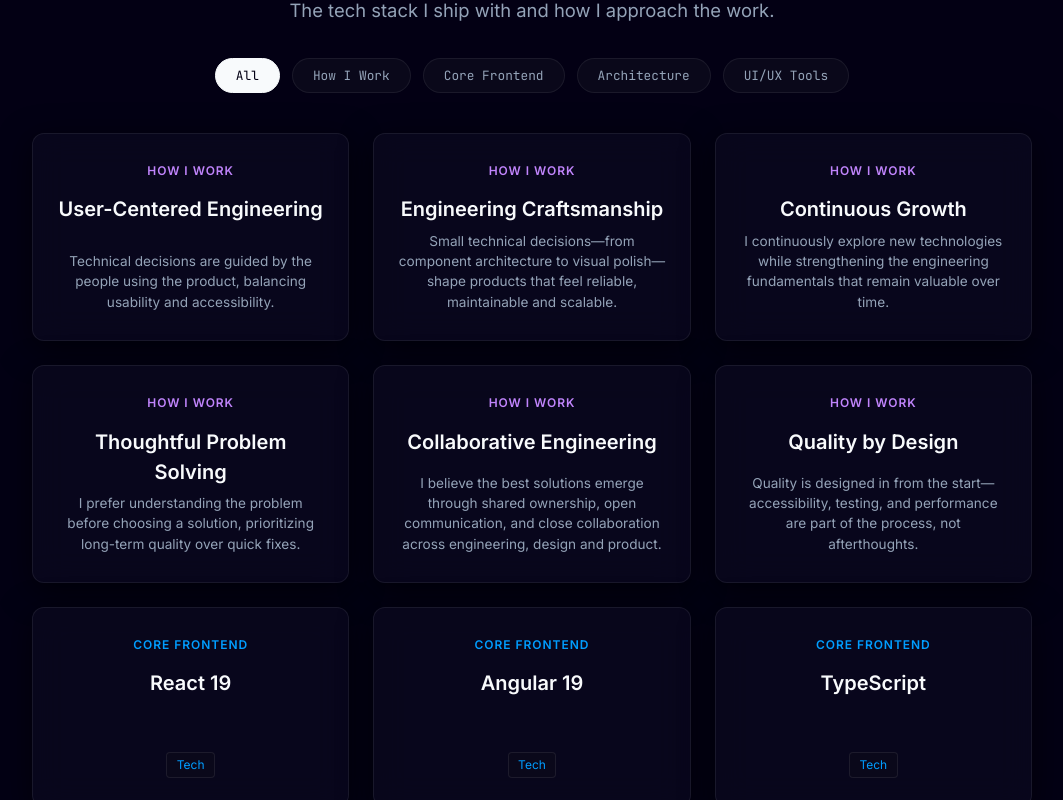
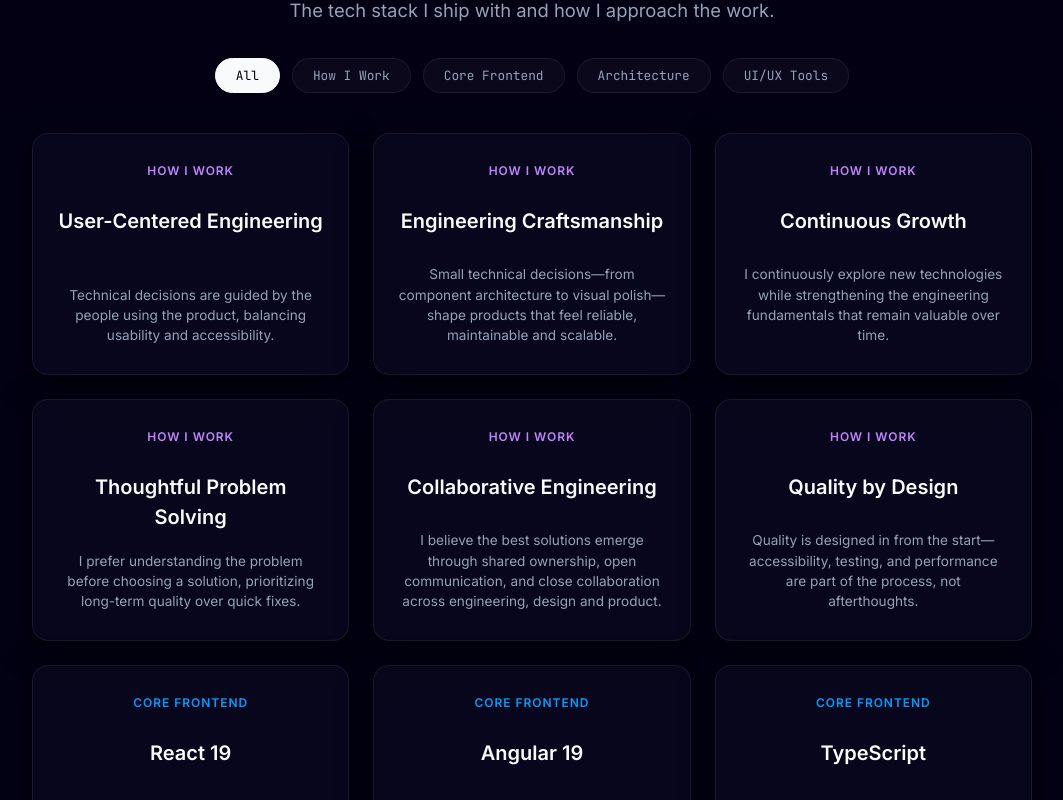
Before and after one commit to EstherManriqueGlez/Portfolio_2026, a React (Vite) app: page / in a window 1280 px wide. Shown: the part 6740-7540 px from the top of the page, without its empty margins (108-1171 px from the left). Built offline with nearby package versions, Linux system fonts and the light colour scheme; a web font is replaced by a local one.

Commit message:
refactor: update Skills component to use Card component

```diff
--- a/src/components/sections/Skills.module.scss
+++ b/src/components/sections/Skills.module.scss
@@ -69,18 +69,20 @@
   }
 
   .grid {
+    position: relative;
     display: grid;
     gap: 1.5rem;
     grid-template-columns: repeat(auto-fit, minmax(240px, 1fr));
+    grid-auto-rows: 1fr;
     max-width: 1000px;
     margin: 0 auto;
   }
 
-  .skillCard {
-    @include glass-effect(12px);
+  .card {
     cursor: default;
     padding: 1.75rem 1.5rem;
     min-height: 200px;
+    height: 100%;
     min-width: 0;
     overflow-wrap: break-word;
     word-break: break-word;
@@ -88,6 +90,7 @@
     flex-direction: column;
     align-items: center;
     justify-content: flex-start;
+    gap: 0.75rem;
     border: 1px solid var(--glass-border);
     transition:
       transform 0.3s ease,
@@ -134,11 +137,11 @@
 
   @media (prefers-reduced-motion: reduce) {
     .tabBtn,
-    .skillCard {
+    .card {
       transition: none;
     }
 
-    .skillCard:hover {
+    .card:hover {
       transform: none;
     }
   }
--- a/src/components/sections/Skills.tsx
+++ b/src/components/sections/Skills.tsx
@@ -2,6 +2,7 @@ import { useState } from 'react';
 import type { CSSProperties } from 'react';
 import { motion, AnimatePresence } from 'framer-motion';
 import type { SkillCategory } from '@/constants/data';
+import { Card } from '@/components/ui/Card/Card';
 import { useLanguage } from '@/context/useLanguage';
 import styles from './Skills.module.scss';
 
@@ -60,7 +61,14 @@ export const Skills = () => {
         ))}
       </div>
 
-      <motion.div layout className={styles.grid}>
+      <motion.div
+        layout
+        initial={{ opacity: 0, y: 24 }}
+        whileInView={{ opacity: 1, y: 0 }}
+        viewport={viewportOnce}
+        transition={{ duration: 0.4 }}
+        className={styles.grid}
+      >
         <AnimatePresence mode="popLayout">
           {filteredCards.map((card) => {
             return (
@@ -68,12 +76,11 @@ export const Skills = () => {
                 key={card.id}
                 layout
                 initial={{ opacity: 0, scale: 0.9 }}
-                whileInView={{ opacity: 1, scale: 1 }}
-                viewport={viewportOnce}
+                animate={{ opacity: 1, scale: 1 }}
                 exit={{ opacity: 0, scale: 0.9 }}
                 transition={{ duration: 0.3 }}
-                className={styles.skillCard}
               >
+                <Card className={styles.card}>
                   <span className={styles.category} style={{ color: categoryColor[card.category] }}>
                     {categoryLabels[card.category]}
                   </span>
@@ -88,6 +95,7 @@ export const Skills = () => {
                       <span className={styles.kind}>{tech}</span>
                     </>
                   )}
+                </Card>
               </motion.div>
             );
           })}
```
Lines whose indentation alone changed are shown as unchanged.
